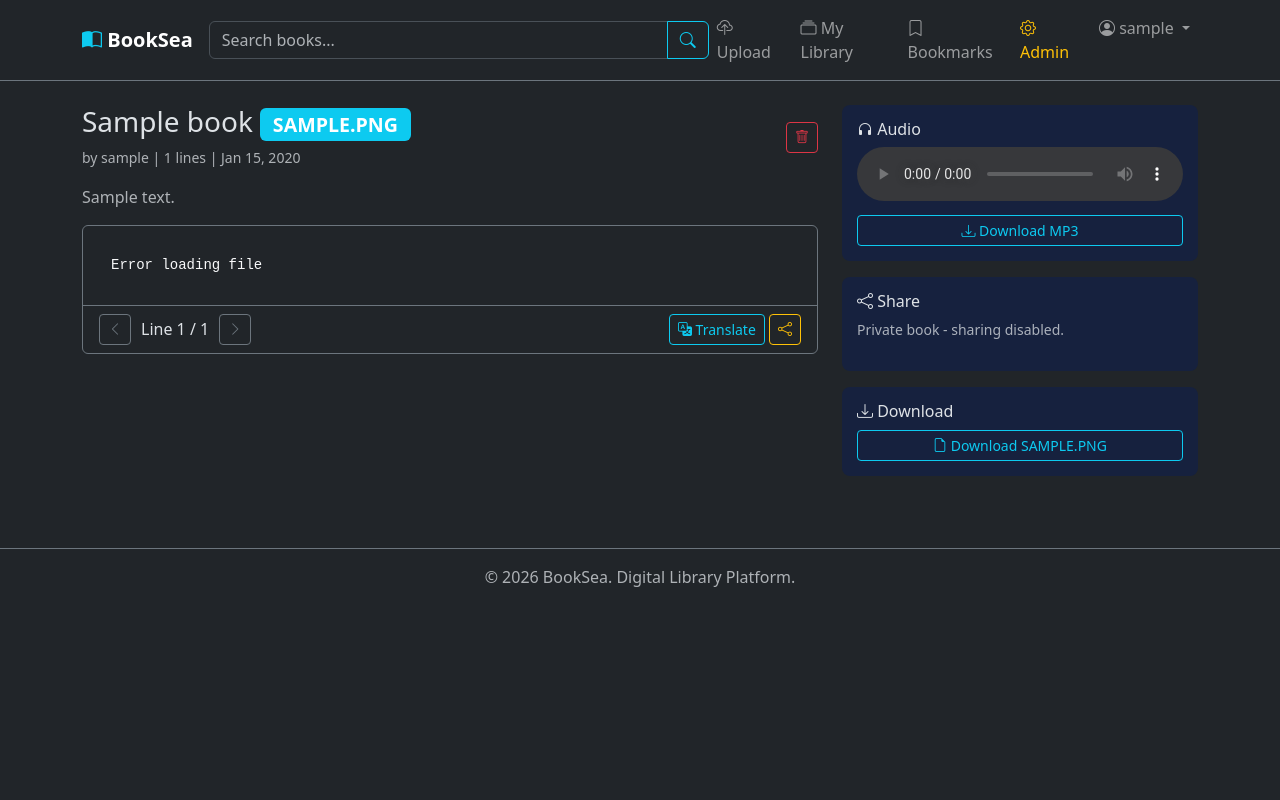
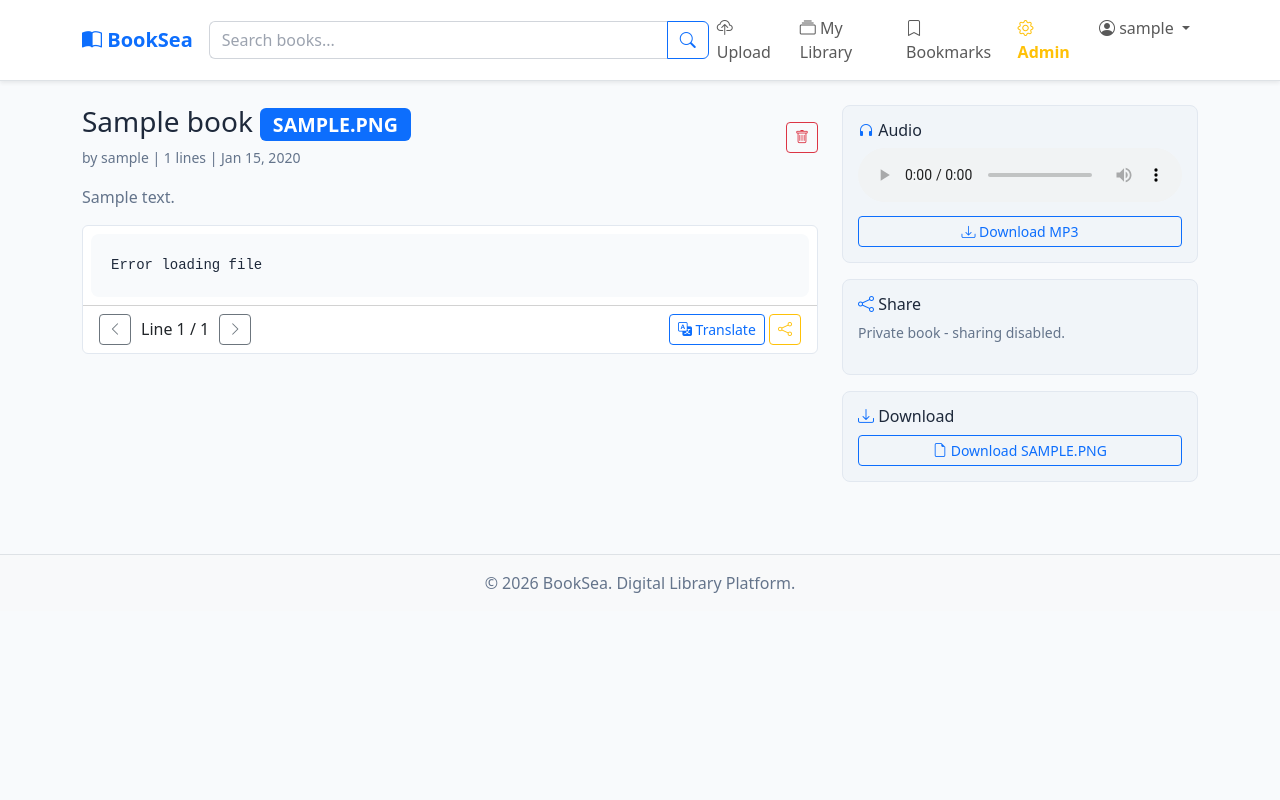
Before and after one commit to VathanarubanShayarukshan/Book-sea, a Flask app: page /book/1 in a window 1280 px wide. Run offline with Flask 3, Linux system fonts and the light colour scheme; a user stored in the database is signed in; tables that the repository leaves empty hold one stand-in row (values such as "Sample post").

Commit message:
fix: audio converter and light UI theme
- Fix audio converter 400 error by removing @login_required
- Add /api/audio-temp route for serving temp TTS audio files
- Limit text to 50k chars for gTTS, 5k for TTS
- Switch from dark to light theme across all templates
- Update CSS with light color scheme
- Add visibility checks for public API endpoints

```diff
--- a/app/static/css/style.css
+++ b/app/static/css/style.css
@@ -1,49 +1,103 @@
 :root {
-    --bs-body-bg: #0d1117;
-    --bs-body-color: #c9d1d9;
+    --primary: #2563eb;
+    --primary-hover: #1d4ed8;
+    --accent: #0ea5e9;
 }
 
 body {
-    background-color: #0d1117;
-    color: #c9d1d9;
+    background-color: #f8fafc;
+    color: #1e293b;
     min-height: 100vh;
 }
 
 .navbar {
-    background-color: #161b22 !important;
+    background-color: #ffffff !important;
 }
 
-.card {
-    transition: transform 0.2s;
+.book-card {
+    transition: transform 0.2s, box-shadow 0.2s;
+    border-color: #e2e8f0 !important;
 }
 
 .book-card:hover {
     transform: translateY(-3px);
-    border-color: #17a2b8 !important;
+    box-shadow: 0 8px 25px rgba(0, 0, 0, 0.1);
+    border-color: var(--primary) !important;
+}
+
+.card {
+    background-color: #ffffff;
+    border-color: #e2e8f0;
+}
+
+.card.bg-dark {
+    background-color: #f1f5f9 !important;
+    border-color: #e2e8f0;
+    color: #1e293b;
+}
+
+.card.bg-dark .text-muted {
+    color: #64748b !important;
+}
+
+.btn-primary {
+    background-color: var(--primary);
+    border-color: var(--primary);
+}
+
+.btn-primary:hover {
+    background-color: var(--primary-hover);
+    border-color: var(--primary-hover);
 }
 
 .btn-info {
-    background-color: #17a2b8;
-    border-color: #17a2b8;
+    background-color: var(--accent);
+    border-color: var(--accent);
     color: #fff;
 }
 
 .btn-info:hover {
-    background-color: #138496;
-    border-color: #117a8b;
+    background-color: #0284c7;
+    border-color: #0284c7;
+    color: #fff;
 }
 
 .form-control:focus, .form-select:focus {
-    border-color: #17a2b8;
-    box-shadow: 0 0 0 0.25rem rgba(23, 162, 184, 0.25);
+    border-color: var(--primary);
+    box-shadow: 0 0 0 0.2rem rgba(37, 99, 235, 0.15);
 }
 
-.list-group-item.bg-dark:hover {
-    background-color: #1c2333 !important;
+.list-group-item {
+    background-color: #ffffff;
+    border-color: #e2e8f0;
+}
+
+.list-group-item:hover {
+    background-color: #f1f5f9 !important;
 }
 
 #pdf-container {
+    background: #f1f5f9;
     border-radius: 8px;
+}
+
+#text-container {
+    background: #f8fafc;
+    color: #1e293b;
+}
+
+.audio-player {
+    background: #f1f5f9;
+    border-radius: 8px;
+    padding: 15px;
+    border: 1px solid #e2e8f0;
+}
+
+.share-section {
+    background: #f1f5f9;
+    border-radius: 8px;
+    padding: 15px;
+    border: 1px solid #e2e8f0;
 }
 
 .divider {
@@ -57,22 +111,77 @@
     top: 50%;
     width: 40%;
     height: 1px;
-    background: #30363d;
+    background: #cbd5e1;
 }
 
 .divider::before { left: 0; }
 .divider::after { right: 0; }
-.divider span { position: relative; z-index: 1; padding: 0 10px; }
+.divider span { position: relative; z-index: 1; padding: 0 10px; color: #64748b; }
 
 .toast {
     border-radius: 8px;
 }
 
+.table {
+    --bs-table-bg: #ffffff;
+    --bs-table-border-color: #e2e8f0;
+    color: #1e293b;
+}
+
 .table-dark {
-    --bs-table-bg: #161b22;
-    --bs-table-border-color: #30363d;
+    --bs-table-bg: #f8fafc;
+    --bs-table-border-color: #e2e8f0;
+    color: #1e293b;
+}
+
+.table-dark thead {
+    background-color: #f1f5f9;
 }
 
 .progress {
-    background-color: #21262d;
+    background-color: #e2e8f0;
 }
+
+.form-control, .form-select {
+    background-color: #ffffff;
+    border-color: #d1d5db;
+    color: #1e293b;
+}
+
+.form-control::placeholder {
+    color: #9ca3af;
+}
+
+.pagination .page-link {
+    color: var(--primary);
+}
+
+.pagination .page-item.active .page-link {
+    background-color: var(--primary);
+    border-color: var(--primary);
+}
+
+.badge.bg-secondary {
+    background-color: #64748b !important;
+}
+
+.text-muted {
+    color: #64748b !important;
+}
+
+.dropdown-menu {
+    background-color: #ffffff;
+    border-color: #e2e8f0;
+}
+
+.dropdown-item:hover {
+    background-color: #f1f5f9;
+}
+
+.alert {
+    border-radius: 8px;
+}
+
+input[name="q"] {
+    border-radius: 0.375rem 0 0 0.375rem;
+}
--- a/app/templates/admin/books.html
+++ b/app/templates/admin/books.html
@@ -2,12 +2,12 @@
 {% block title %}Manage Books - BookSea Admin{% endblock %}
 {% block content %}
 <div class="d-flex justify-content-between align-items-center mb-3">
-    <h3><i class="bi bi-book"></i> Manage Books</h3>
+    <h3><i class="bi bi-book text-primary"></i> Manage Books</h3>
     <a href="{{ url_for('admin.panel') }}" class="btn btn-outline-secondary btn-sm"><i class="bi bi-arrow-left"></i> Back</a>
 </div>
 
 <div class="table-responsive">
-    <table class="table table-dark table-hover">
+    <table class="table table-hover">
         <thead>
             <tr>
                 <th>#</th>
@@ -25,7 +25,7 @@
             {% for book in books %}
             <tr>
                 <td>{{ book.id }}</td>
-                <td><a href="{{ url_for('main.view_book', book_id=book.id) }}" class="text-info">{{ book.title }}</a></td>
+                <td><a href="{{ url_for('main.view_book', book_id=book.id) }}" class="text-primary">{{ book.title }}</a></td>
                 <td><span class="badge bg-secondary">{{ book.file_type|upper }}</span></td>
                 <td>{{ book.uploader.username }}</td>
                 <td>
--- a/app/templates/admin/users.html
+++ b/app/templates/admin/users.html
@@ -2,12 +2,12 @@
 {% block title %}Manage Users - BookSea Admin{% endblock %}
 {% block content %}
 <div class="d-flex justify-content-between align-items-center mb-3">
-    <h3><i class="bi bi-people"></i> Manage Users</h3>
+    <h3><i class="bi bi-people text-primary"></i> Manage Users</h3>
     <a href="{{ url_for('admin.panel') }}" class="btn btn-outline-secondary btn-sm"><i class="bi bi-arrow-left"></i> Back</a>
 </div>
 
 <div class="table-responsive">
-    <table class="table table-dark table-hover">
+    <table class="table table-hover">
         <thead>
             <tr>
                 <th>#</th>
--- a/app/templates/base.html
+++ b/app/templates/base.html
@@ -1,19 +1,19 @@
 <!DOCTYPE html>
-<html lang="en" data-bs-theme="dark">
+<html lang="en" data-bs-theme="light">
 <head>
     <meta charset="UTF-8">
     <meta name="viewport" content="width=device-width, initial-scale=1.0">
     <title>{% block title %}BookSea - Digital Library{% endblock %}</title>
     <link href="https://cdn.jsdelivr.net/npm/bootstrap@5.3.2/dist/css/bootstrap.min.css" rel="stylesheet">
     <link href="https://cdn.jsdelivr.net/npm/bootstrap-icons@1.11.2/font/bootstrap-icons.min.css" rel="stylesheet">
-    <link href="{{ url_for('main.static', filename='css/style.css') }}" rel="stylesheet">
+    <link href="{{ url_for('static', filename='css/style.css') }}" rel="stylesheet">
     {% block extra_css %}{% endblock %}
 </head>
 <body>
-    <nav class="navbar navbar-expand-lg navbar-dark bg-dark border-bottom border-secondary sticky-top">
+    <nav class="navbar navbar-expand-lg navbar-light bg-white border-bottom sticky-top shadow-sm">
         <div class="container">
-            <a class="navbar-brand fw-bold" href="{{ url_for('main.home') }}">
-                <i class="bi bi-book-half text-info"></i> BookSea
+            <a class="navbar-brand fw-bold text-primary" href="{{ url_for('main.home') }}">
+                <i class="bi bi-book-half"></i> BookSea
             </a>
             <button class="navbar-toggler" type="button" data-bs-toggle="collapse" data-bs-target="#navbarNav">
                 <span class="navbar-toggler-icon"></span>
@@ -21,8 +21,8 @@
             <div class="collapse navbar-collapse" id="navbarNav">
                 <form class="d-flex mx-auto" style="max-width:500px;width:100%;" method="GET" action="{{ url_for('main.home') }}">
                     <div class="input-group">
-                        <input type="text" class="form-control" name="q" placeholder="Search books..." value="{{ request.args.get('q','') }}">
-                        <button class="btn btn-outline-info" type="submit"><i class="bi bi-search"></i></button>
+                        <input type="text" class="form-control border-end-0" name="q" placeholder="Search books..." value="{{ request.args.get('q','') }}">
+                        <button class="btn btn-outline-primary" type="submit"><i class="bi bi-search"></i></button>
                     </div>
                 </form>
                 <ul class="navbar-nav ms-auto">
@@ -38,7 +38,7 @@
                         </li>
                         {% if current_user.is_admin %}
                         <li class="nav-item">
-                            <a class="nav-link text-warning" href="{{ url_for('admin.panel') }}"><i class="bi bi-gear"></i> Admin</a>
+                            <a class="nav-link text-warning fw-semibold" href="{{ url_for('admin.panel') }}"><i class="bi bi-gear"></i> Admin</a>
                         </li>
                         {% endif %}
                         <li class="nav-item dropdown">
@@ -73,7 +73,7 @@
         {% block content %}{% endblock %}
     </main>
 
-    <footer class="bg-dark border-top border-secondary py-3 mt-5">
+    <footer class="bg-light border-top py-3 mt-5">
         <div class="container text-center text-muted">
             <p class="mb-0">&copy; 2026 BookSea. Digital Library Platform.</p>
         </div>
--- a/app/templates/book_view.html
+++ b/app/templates/book_view.html
@@ -2,13 +2,10 @@
 {% block title %}{{ book.title }} - BookSea{% endblock %}
 {% block extra_css %}
 <style>
-    .reader-container { background: #1a1a2e; min-height: 500px; border-radius: 8px; overflow: hidden; }
-    #pdf-container { display: flex; align-items: center; justify-content: center; min-height: 400px; }
+    #pdf-container { display: flex; align-items: center; justify-content: center; min-height: 400px; background: #f1f5f9; border-radius: 8px; }
     #pdf-container canvas { max-width: 100%; }
-    #text-container { padding: 20px; max-height: 500px; overflow-y: auto; white-space: pre-wrap; font-family: 'Courier New', monospace; font-size: 14px; line-height: 1.6; }
+    #text-container { padding: 20px; max-height: 500px; overflow-y: auto; white-space: pre-wrap; font-family: 'Courier New', monospace; font-size: 14px; line-height: 1.6; background: #f8fafc; border-radius: 8px; color: #1e293b; }
     .page-controls { display: flex; align-items: center; gap: 10px; }
-    .audio-player { background: #16213e; border-radius: 8px; padding: 15px; }
-    .share-section { background: #16213e; border-radius: 8px; padding: 15px; }
     .bookmark-toast { position: fixed; bottom: 20px; right: 20px; z-index: 9999; }
     .file-type-badge { font-size: 0.7em; vertical-align: middle; }
 </style>
@@ -19,7 +16,7 @@
         <div class="d-flex justify-content-between align-items-center mb-3">
             <div>
                 <h3 class="mb-1">{{ book.title }}
-                    <span class="badge bg-info file-type-badge">{{ book.file_type|upper }}</span>
+                    <span class="badge bg-primary file-type-badge">{{ book.file_type|upper }}</span>
                 </h3>
                 <small class="text-muted">by {{ book.uploader.username }} | {{ book.page_count }} {% if book.file_type == 'pdf' %}pages{% else %}lines{% endif %} | {{ book.created_at.strftime('%b %d, %Y') }}</small>
             </div>
@@ -36,17 +33,17 @@
         <p class="text-muted mb-3">{{ book.description }}</p>
         {% endif %}
 
-        <div class="card bg-dark border-secondary mb-3">
+        <div class="card mb-3">
             <div class="card-body p-2">
                 {% if book.file_type == 'pdf' %}
                 <div id="pdf-container" class="text-center">
                     <canvas id="pdf-canvas"></canvas>
                 </div>
                 {% else %}
-                <div id="text-container" class="text-light">Loading...</div>
+                <div id="text-container">Loading...</div>
                 {% endif %}
             </div>
-            <div class="card-footer bg-transparent border-secondary">
+            <div class="card-footer bg-transparent">
                 <div class="d-flex justify-content-between align-items-center">
                     <div class="page-controls">
                         {% if book.file_type == 'pdf' %}
@@ -60,22 +57,22 @@
                         {% endif %}
                     </div>
                     <div>
-                        <button class="btn btn-outline-info btn-sm" onclick="extractAndTranslate()" title="Translate this section"><i class="bi bi-translate"></i> Translate</button>
-                        <button class="btn btn-outline-warning btn-sm" onclick="shareCurrentPage()" title="Share this page"><i class="bi bi-share"></i></button>
+                        <button class="btn btn-outline-primary btn-sm" onclick="extractAndTranslate()" title="Translate"><i class="bi bi-translate"></i> Translate</button>
+                        <button class="btn btn-outline-warning btn-sm" onclick="shareCurrentPage()" title="Share"><i class="bi bi-share"></i></button>
                     </div>
                 </div>
             </div>
         </div>
 
         <!-- Translation Panel -->
-        <div id="translate-panel" class="card bg-dark border-secondary mb-3 d-none">
-            <div class="card-header bg-transparent border-secondary d-flex justify-content-between">
+        <div id="translate-panel" class="card mb-3 d-none">
+            <div class="card-header bg-transparent d-flex justify-content-between">
                 <span><i class="bi bi-translate"></i> Translation</span>
-                <button class="btn-close btn-close-white" onclick="document.getElementById('translate-panel').classList.add('d-none')"></button>
+                <button class="btn-close" onclick="document.getElementById('translate-panel').classList.add('d-none')"></button>
             </div>
             <div class="card-body">
                 <div class="mb-2">
-                    <select id="translate-lang" class="form-select form-select-sm bg-dark text-white border-secondary">
+                    <select id="translate-lang" class="form-select form-select-sm">
                         <option value="en">English</option>
                         <option value="ta">Tamil</option>
                         <option value="hi">Hindi</option>
@@ -94,8 +91,8 @@
                         <option value="bn">Bengali</option>
                     </select>
                 </div>
-                <div id="translated-text" class="p-3 bg-dark rounded" style="min-height:60px;max-height:300px;overflow-y:auto;"></div>
-                <button class="btn btn-outline-info btn-sm mt-2" onclick="listenTranslation()"><i class="bi bi-volume-up"></i> Listen Translation</button>
+                <div id="translated-text" class="p-3 bg-light rounded" style="min-height:60px;max-height:300px;overflow-y:auto;"></div>
+                <button class="btn btn-outline-primary btn-sm mt-2" onclick="listenTranslation()"><i class="bi bi-volume-up"></i> Listen Translation</button>
             </div>
         </div>
     </div>
@@ -103,21 +100,21 @@
     <div class="col-lg-4">
         <!-- Audio Player -->
         <div class="audio-player mb-3">
-            <h6><i class="bi bi-headphones"></i> Audio</h6>
+            <h6><i class="bi bi-headphones text-primary"></i> Audio</h6>
             {% if book.audio_filename %}
             <audio id="audio-player" controls class="w-100 mb-2" data-book-id="{{ book.id }}">
                 <source src="/media/audio/{{ book.audio_filename }}" type="audio/mpeg">
             </audio>
-            <a href="{{ url_for('main.download_audio', book_id=book.id) }}" class="btn btn-outline-info btn-sm w-100"><i class="bi bi-download"></i> Download MP3</a>
+            <a href="{{ url_for('main.download_audio', book_id=book.id) }}" class="btn btn-outline-primary btn-sm w-100"><i class="bi bi-download"></i> Download MP3</a>
             {% else %}
             <p class="text-muted small">Audio not converted yet.</p>
             {% if current_user.is_authenticated %}
-            <button class="btn btn-info btn-sm w-100" id="convert-btn" onclick="convertToAudio()">
+            <button class="btn btn-primary btn-sm w-100" id="convert-btn" onclick="convertToAudio()">
                 <i class="bi bi-soundwave"></i> Convert to Audio
             </button>
             <div id="convert-progress" class="d-none mt-2">
                 <div class="progress">
-                    <div class="progress-bar progress-bar-striped progress-bar-animated bg-info" style="width:100%">Converting...</div>
+                    <div class="progress-bar progress-bar-striped progress-bar-animated" style="width:100%">Converting...</div>
                 </div>
             </div>
             {% endif %}
@@ -126,12 +123,12 @@
 
         <!-- Share Section -->
         <div class="share-section mb-3">
-            <h6><i class="bi bi-share"></i> Share</h6>
+            <h6><i class="bi bi-share text-primary"></i> Share</h6>
             {% if book.visibility == 'share' and book.share_token %}
             <div class="input-group input-group-sm mb-2">
-                <input type="text" class="form-control bg-dark text-white border-secondary" id="share-url"
+                <input type="text" class="form-control" id="share-url"
                        value="{{ request.host_url }}book/shared/{{ book.share_token }}" readonly>
-                <button class="btn btn-outline-info" onclick="copyShareUrl()"><i class="bi bi-clipboard"></i></button>
+                <button class="btn btn-outline-primary" onclick="copyShareUrl()"><i class="bi bi-clipboard"></i></button>
             </div>
             <a href="https://wa.me/?text={{ book.title }}%20-%20{{ request.host_url }}book/shared/{{ book.share_token }}"
                class="btn btn-outline-success btn-sm w-100" target="_blank">
@@ -139,9 +136,9 @@
             </a>
             {% elif book.visibility == 'public' %}
             <div class="input-group input-group-sm mb-2">
-                <input type="text" class="form-control bg-dark text-white border-secondary" id="share-url"
+                <input type="text" class="form-control" id="share-url"
                        value="{{ request.host_url }}book/{{ book.id }}" readonly>
-                <button class="btn btn-outline-info" onclick="copyShareUrl()"><i class="bi bi-clipboard"></i></button>
+                <button class="btn btn-outline-primary" onclick="copyShareUrl()"><i class="bi bi-clipboard"></i></button>
             </div>
             <a href="https://wa.me/?text={{ book.title }}%20-%20{{ request.host_url }}book/{{ book.id }}"
                class="btn btn-outline-success btn-sm w-100" target="_blank">
@@ -154,8 +151,8 @@
 
         <!-- Download -->
         <div class="share-section">
-            <h6><i class="bi bi-download"></i> Download</h6>
-            <a href="{{ url_for('main.download_book', book_id=book.id) }}" class="btn btn-outline-info btn-sm w-100">
+            <h6><i class="bi bi-download text-primary"></i> Download</h6>
+            <a href="{{ url_for('main.download_book', book_id=book.id) }}" class="btn btn-outline-primary btn-sm w-100">
                 <i class="bi bi-file-earmark"></i> Download {{ book.file_type|upper }}
             </a>
         </div>
@@ -163,7 +160,7 @@
 </div>
 
 <div class="bookmark-toast" id="bookmark-toast" style="display:none;">
-    <div class="toast show bg-info text-white">
+    <div class="toast show bg-primary text-white">
         <div class="toast-body"><i class="bi bi-bookmark-check"></i> Bookmark saved!</div>
     </div>
 </div>
--- a/app/templates/bookmarks.html
+++ b/app/templates/bookmarks.html
@@ -1,14 +1,14 @@
 {% extends "base.html" %}
 {% block title %}My Bookmarks - BookSea{% endblock %}
 {% block content %}
-<h2 class="mb-4"><i class="bi bi-bookmark"></i> My Bookmarks</h2>
+<h2 class="mb-4"><i class="bi bi-bookmark text-primary"></i> My Bookmarks</h2>
 
 {% if bookmarks %}
 <div class="list-group">
     {% for bookmark, book in bookmarks %}
-    <a href="{{ url_for('main.view_book', book_id=book.id) }}?page={{ bookmark.page_number }}" class="list-group-item list-group-item-action bg-dark border-secondary d-flex justify-content-between align-items-center">
+    <a href="{{ url_for('main.view_book', book_id=book.id) }}?page={{ bookmark.page_number }}" class="list-group-item list-group-item-action d-flex justify-content-between align-items-center">
         <div>
-            <h6 class="mb-1 text-white">{{ book.title }}</h6>
+            <h6 class="mb-1">{{ book.title }}</h6>
             <small class="text-muted">Page {{ bookmark.page_number }} | Last visited: {{ bookmark.updated_at.strftime('%b %d, %Y %H:%M') }}</small>
         </div>
         <i class="bi bi-chevron-right text-muted"></i>
--- a/app/templates/upload.html
+++ b/app/templates/upload.html
@@ -3,9 +3,9 @@
 {% block content %}
 <div class="row justify-content-center">
     <div class="col-md-7">
-        <div class="card bg-dark border-secondary">
+        <div class="card shadow-sm">
             <div class="card-body p-4">
-                <h3 class="mb-4"><i class="bi bi-cloud-upload"></i> Upload Book</h3>
+                <h3 class="mb-4"><i class="bi bi-cloud-upload text-primary"></i> Upload Book</h3>
                 <form method="POST" enctype="multipart/form-data">
                     <div class="mb-3">
                         <label class="form-label">Book Title *</label>
@@ -28,7 +28,7 @@
                             <option value="private">Private - Only you can see</option>
                         </select>
                     </div>
-                    <button type="submit" class="btn btn-info w-100"><i class="bi bi-upload"></i> Upload Book</button>
+                    <button type="submit" class="btn btn-primary w-100"><i class="bi bi-upload"></i> Upload Book</button>
                 </form>
             </div>
         </div>
--- a/data/jarvis.txt
+++ b/data/jarvis.txt
@@ -25,3 +25,9 @@
 
 use uv for install dependencies.User can upload any book file type txt,docx,pdf,html,xml html and pdf are many
 users are upload so this fasility is must want.
+
+       pr3
+===================
+
+html file is coverted to text but i want the any book formate the book tyle want maintained and admin can edit
+the  file too.
--- a/pyproject.toml
+++ b/pyproject.toml
@@ -15,10 +15,10 @@
     "wtforms>=3.1.1",
     "bcrypt>=4.1.2",
     "gtts>=2.5.0",
-    "pymupdf>=1.23.7",
+    "pymupdf>=1.24.0",
     "deep-translator>=1.11.4",
     "python-dotenv>=1.0.0",
-    "pillow>=10.1.0",
+    "pillow>=11.0.0",
     "mutagen>=1.47.0",
     "python-docx>=1.1.0",
     "beautifulsoup4>=4.12.0",
```
Also changed, not shown: app/api.py (+44 -44 lines), app/templates/admin/files.html (+8 -8 lines), app/templates/admin/panel.html (+16 -16 lines), app/templates/auth/login.html (+5 -5 lines), app/templates/auth/signup.html (+5 -5 lines), app/templates/home.html (+7 -7 lines), app/templates/library.html (+6 -5 lines), requirements.txt (+16 -15 lines), .opencode/openwork/inbox/chat-attachments/ses_fa6db86dfffeOshhntMu32aujo/db4351b7-439e-49bf-879b-79c21137f793-image.png (added), 1 other file.
